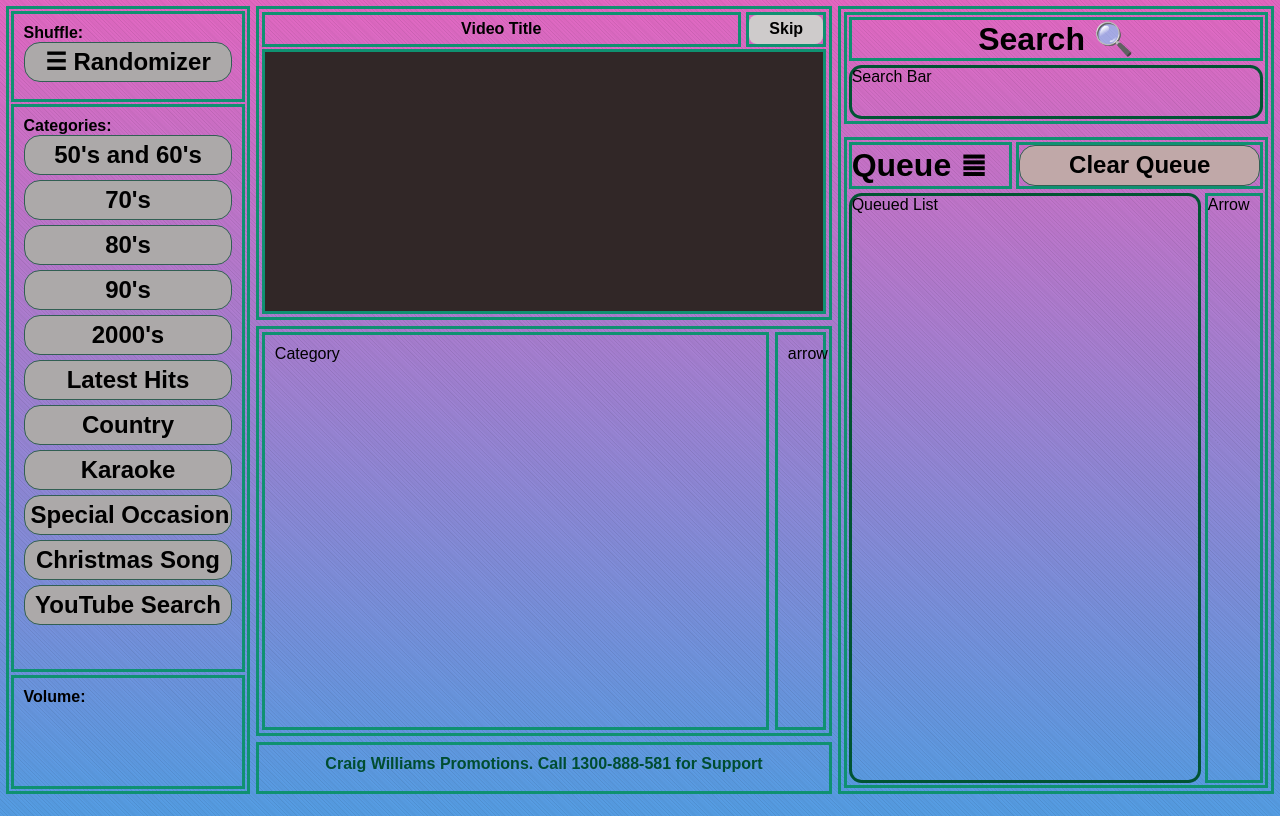
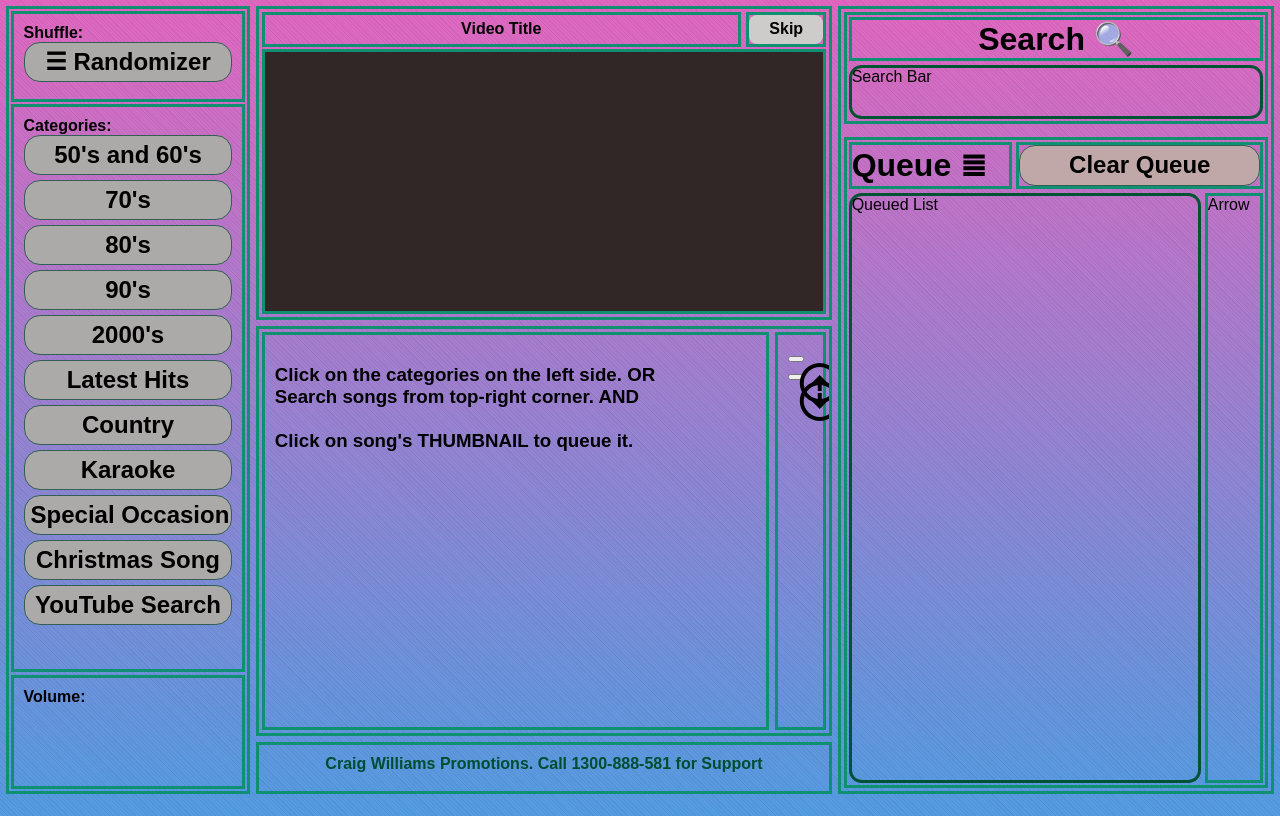
Before and after one commit to sedhain-pankaj/JukeBoxReactJS, a React (Vite) app: page / in a window 1280 px wide. Built offline with nearby package versions, Linux system fonts and the light colour scheme.

Commit message:
arrows html added

```diff
--- a/src/components/content-block/content-block.tsx
+++ b/src/components/content-block/content-block.tsx
@@ -1,4 +1,6 @@
+import { Fragment } from 'react';
 import styles from './content-block.module.scss';
+import 'material-icons/iconfont/outlined.css';
 
 /**
  * This component was created using Codux's Default new component template.
@@ -7,8 +9,33 @@ import styles from './content-block.module.scss';
 export const ContentBlock = ({}) => {
     return (
         <div>
-            <div className={styles.category_block}>Category</div>
-            <div className={styles.arrows_category_block}>arrow</div>
+            <div className={styles.category_block}>
+                <h3>
+                    Click on the categories on the left side. OR <br />
+                    Search songs from top-right corner. AND <br /> <br />
+                    Click on song's THUMBNAIL to queue it.
+                </h3>
+            </div>
+
+            <div className={styles.arrows_category_block}>
+                <button className={styles.arrow_up}>
+                    <i
+                        className="material-icons-outlined"
+                        style={{ fontSize: '3rem', position: 'absolute' }}
+                    >
+                        arrow_circle_up
+                    </i>
+                </button>
+
+                <button className={styles.arrow_down}>
+                    <i
+                        className="material-icons-outlined"
+                        style={{ fontSize: '3rem', position: 'absolute' }}
+                    >
+                        arrow_circle_down
+                    </i>
+                </button>
+            </div>
         </div>
     );
 };
```
